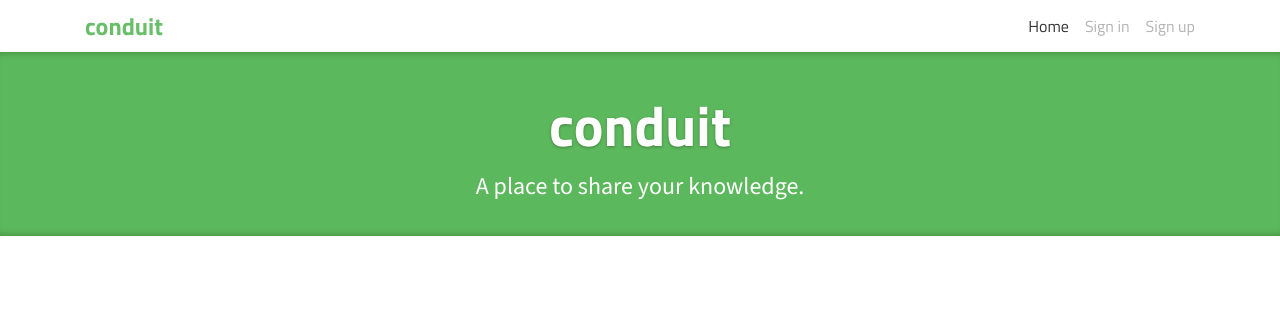
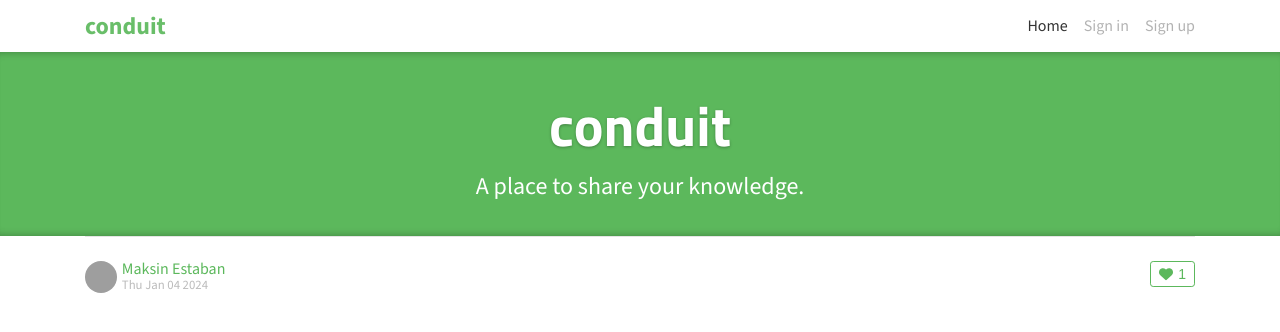
Before and after one commit to Evdokiaaa/Conduit, a React (Vite) app: page / in a window 1280 px wide. Shown: the top 332 px of the page. Built offline with nearby package versions, Linux system fonts and the light colour scheme; grey boxes are pictures that could not be loaded.

Commit message:
article header

```diff
--- a/package.json
+++ b/package.json
@@ -12,6 +12,7 @@
   "dependencies": {
     "react": "^18.2.0",
     "react-dom": "^18.2.0",
+    "react-icons": "^5.0.1",
     "react-router-dom": "^6.22.0"
   },
   "devDependencies": {
--- a/src/App.tsx
+++ b/src/App.tsx
@@ -1,3 +1,4 @@
+import Article from "./components/Article";
 import Banner from "./components/Banner";
 import Container from "./components/Container";
 import Header from "./components/Header";
@@ -8,7 +9,9 @@ const App = () => {
       <Header />
       <main className="main">
         <Banner />
-        <Container></Container>
+        <Container>
+          <Article />
+        </Container>
       </main>
     </>
   );
--- a/src/assets/style.scss
+++ b/src/assets/style.scss
@@ -3,9 +3,12 @@
   --green-bold: rgb(77, 133, 58);
   --green-secondary: rgb(52, 120, 52);
   --grey: rgba(232, 230, 227, 0.6);
+  --grey-light: #bbb;
   --white: #fff;
   --green-banner: #5cb85c;
+  --green-link-hover: #3d8b3d;
   --ff-sans: "Source Sans 3", sans-serif;
+  --ff-titillium: "Titillium Web", sans-serif;
 }
 * {
   margin: 0;
@@ -13,13 +16,17 @@
   box-sizing: border-box;
 }
 body {
-  font-family: "Titillium Web", sans-serif;
+  font-family: var(--ff-sans), sans-serif;
   font-size: 1rem; //16
   line-height: 1.5;
   color: #373a3c;
 }
+img {
+  max-width: 100%;
+}
 a {
   text-decoration: none;
+  color: var(--green-banner);
 }
 li {
   list-style-type: none;
--- /dev/null
+++ b/src/components/Article/index.tsx
@@ -0,0 +1,29 @@
+import { Link } from "react-router-dom";
+import LikeButton from "../LikeButton";
+import "./style.scss";
+const Article = () => {
+  return (
+    <article className="article__preview">
+      <div className="article__header">
+        <Link to="/">
+          <img
+            className="author__img"
+            src="https://api.realworld.io/images/demo-avatar.png"
+            alt="avatar"
+          />
+        </Link>
+        <div className="article__info">
+          <Link to="/@Maksim Estaban" className="article__author-name">
+            Maksin Estaban
+          </Link>
+          <span className="article__data">Thu Jan 04 2024</span>
+        </div>
+        <div className="article__right">
+          <LikeButton />
+        </div>
+      </div>
+    </article>
+  );
+};
+
+export default Article;
--- /dev/null
+++ b/src/components/Article/style.scss
@@ -0,0 +1,35 @@
+.article {
+  &__preview {
+    border-top: 1px solid rgba(0, 0, 0, 0.1);
+    padding: 1.5rem 0;
+  }
+  &__info {
+    display: inline-block;
+    vertical-align: middle;
+    margin: 0 1.5rem 0 0.3rem;
+    line-height: 1rem;
+  }
+  &__data {
+    display: block;
+    color: var(--grey-light);
+    font-size: 0.8rem;
+  }
+  &__author-name {
+    font-weight: 500;
+    &:hover {
+      color: var(--green-link-hover);
+      text-decoration: underline;
+    }
+  }
+  &__right {
+    float: right;
+  }
+}
+
+.author__img {
+  display: inline-block;
+  vertical-align: middle;
+  height: 32px;
+  width: 32px;
+  border-radius: 30px;
+}
--- a/src/components/Banner/style.scss
+++ b/src/components/Banner/style.scss
@@ -9,6 +9,7 @@
     font-weight: 700;
     text-align: center;
     font-size: 3.5rem;
+    font-family: var(--ff-titillium);
   }
   &__subtitle {
     color: var(--white);
--- /dev/null
+++ b/src/components/Feed/index.tsx
@@ -0,0 +1,6 @@
+//!Тут будет хранить все статьи
+const index = () => {
+  return <div></div>;
+};
+
+export default index;
--- a/src/components/Header/style.scss
+++ b/src/components/Header/style.scss
@@ -6,6 +6,7 @@
   &__logo {
     color: var(--green-light);
     font-size: 1.5rem;
+    font-family: var(----ff-titillium);
     font-weight: 700;
   }
   &__items {
--- /dev/null
+++ b/src/components/LikeButton/index.tsx
@@ -0,0 +1,14 @@
+import { FaHeart } from "react-icons/fa6";
+import { IconContext } from "react-icons";
+import "./style.scss";
+const LikeButton = () => {
+  return (
+    <IconContext.Provider value={{ color: "#5cb85c", className: "like__ico" }}>
+      <button className="like__button">
+        <FaHeart />1
+      </button>
+    </IconContext.Provider>
+  );
+};
+
+export default LikeButton;
--- /dev/null
+++ b/src/components/LikeButton/style.scss
@@ -0,0 +1,22 @@
+.like__button {
+  display: flex;
+  align-items: center;
+  padding: 0.25rem 0.5rem;
+  font-size: 0.875rem;
+  border: 1px solid var(--green-banner);
+  background: transparent;
+  border-radius: 0.2rem;
+  border-color: var(--green-banner);
+  color: var(--green-banner);
+  text-align: center;
+  gap: 5px;
+  transition: 0.1s linear;
+  cursor: pointer;
+  &:hover {
+    background-color: var(--green-banner);
+    color: var(--white);
+    & .like__ico {
+      fill: var(--white);
+    }
+  }
+}
```
Also changed, not shown: 1 other file (tests, documents, lock files or other folders).
